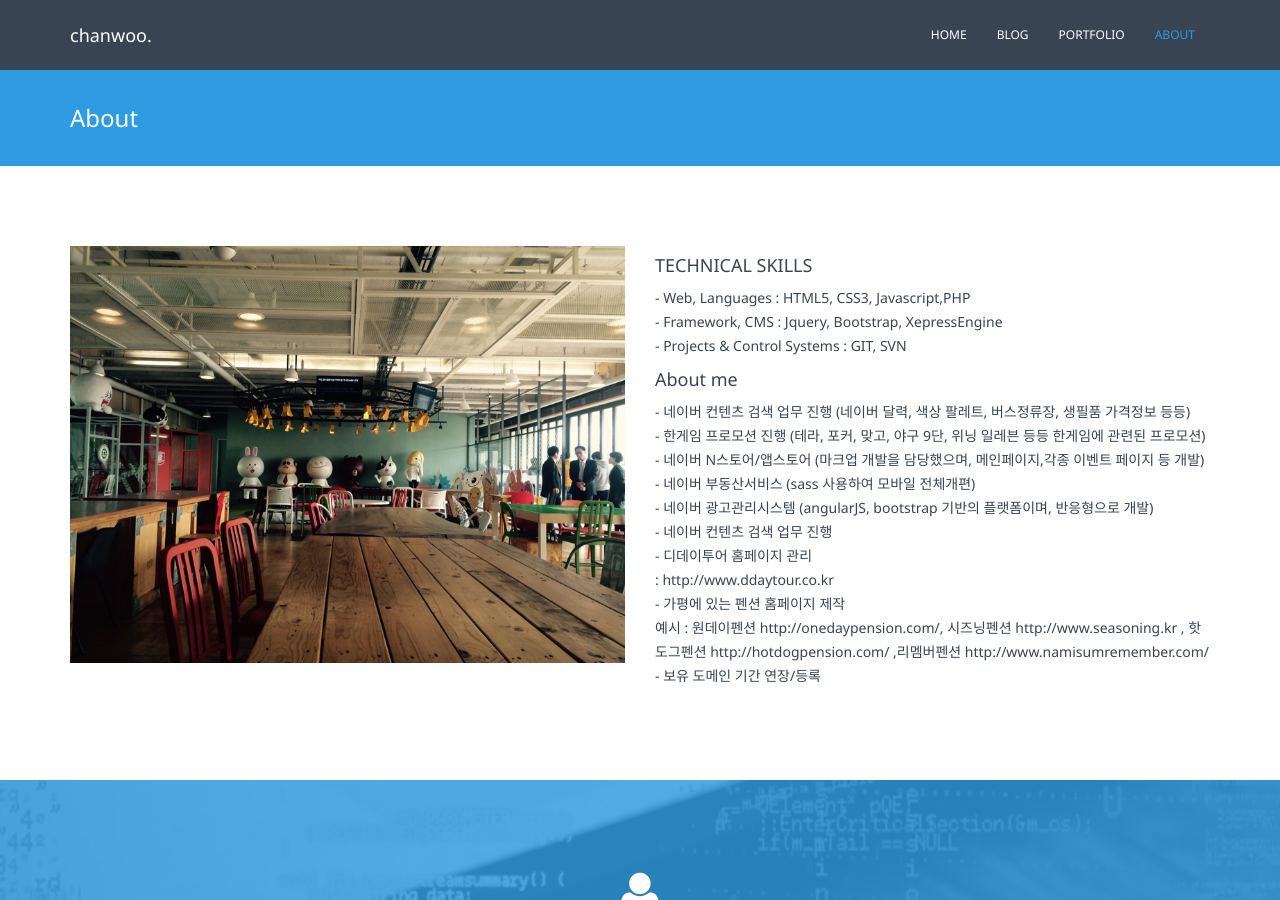
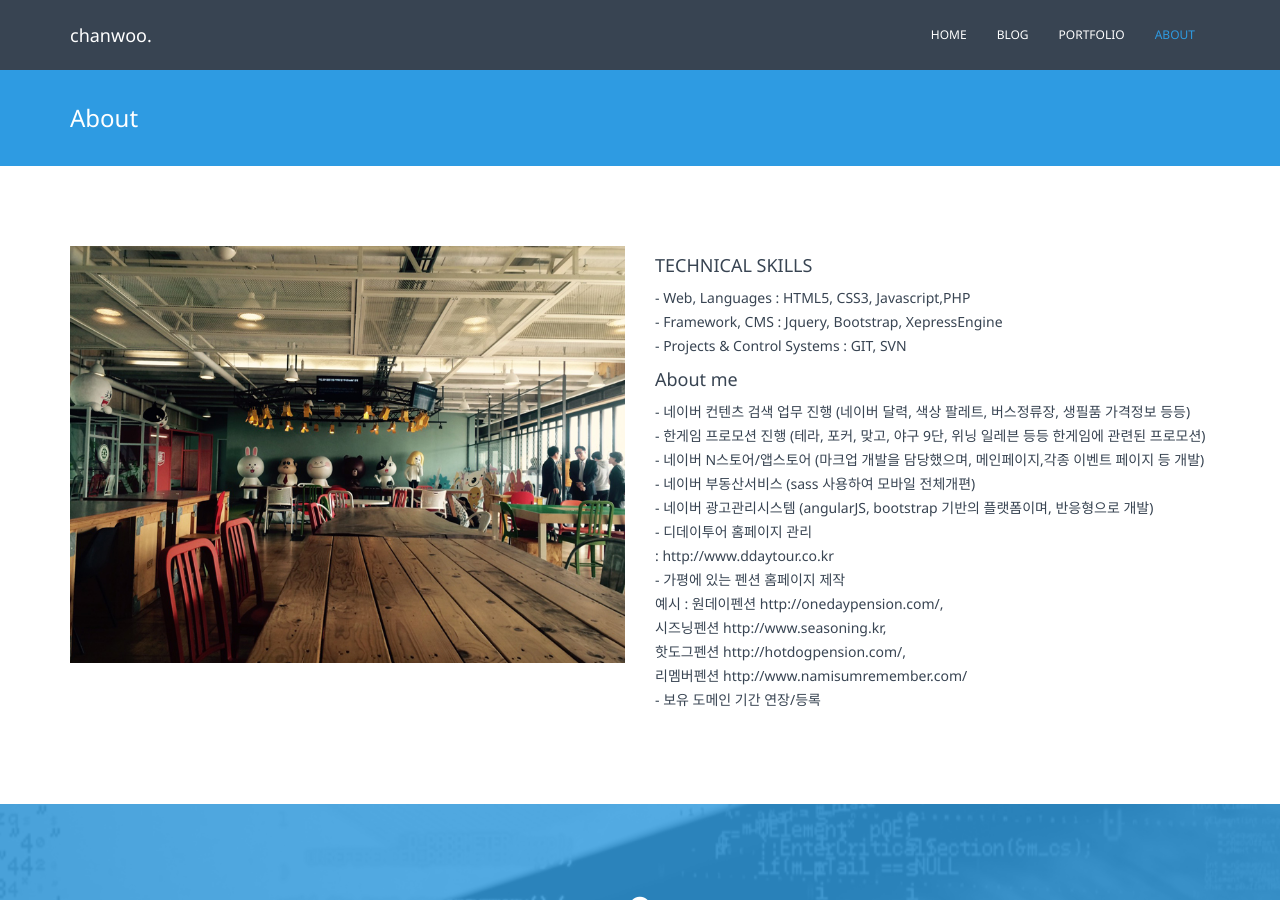
Before and after one commit to pcwpower1/pcwpower1.github.io, a Jekyll site: the page built from about.html, in a window 1280 px wide and 900 px high. Built offline with Jekyll 4.4.1, drawn with Linux system fonts in a browser that asks for light colours; nearby versions of some CDN libraries.

Commit message:
Update about.html

```diff
--- a/about.html
+++ b/about.html
@@ -24,14 +24,14 @@ permalink: /about/
               - 네이버 N스토어/앱스토어 (마크업 개발을 담당했으며, 메인페이지,각종 이벤트 페이지 등 개발)<br>
               - 네이버 부동산서비스 (sass 사용하여 모바일 전체개편)<br>
               - 네이버 광고관리시스템 (angularJS, bootstrap 기반의 플랫폼이며, 반응형으로 개발)<br>
-              - 네이버 컨텐츠 검색 업무 진행<br>
-                - 디데이투어 홈페이지 관리<br>
+              - 디데이투어 홈페이지 관리<br>
 : http://www.ddaytour.co.kr<br>
 
 - 가평에 있는 펜션 홈페이지 제작<br>
- 예시 : 원데이펜션 http://onedaypension.com/, 시즈닝펜션 http://www.seasoning.kr , 핫도그펜션 http://hotdogpension.com/ ,리멤버펜션 http://www.namisumremember.com/<br>
+ 예시 : 원데이펜션 http://onedaypension.com/,<br> 시즈닝펜션 http://www.seasoning.kr,<br> 핫도그펜션 http://hotdogpension.com/,<br>리멤버펜션 http://www.namisumremember.com/<br>
 
 - 보유 도메인 기간 연장/등록<br>
+
             </p>
 
         </div>
```
